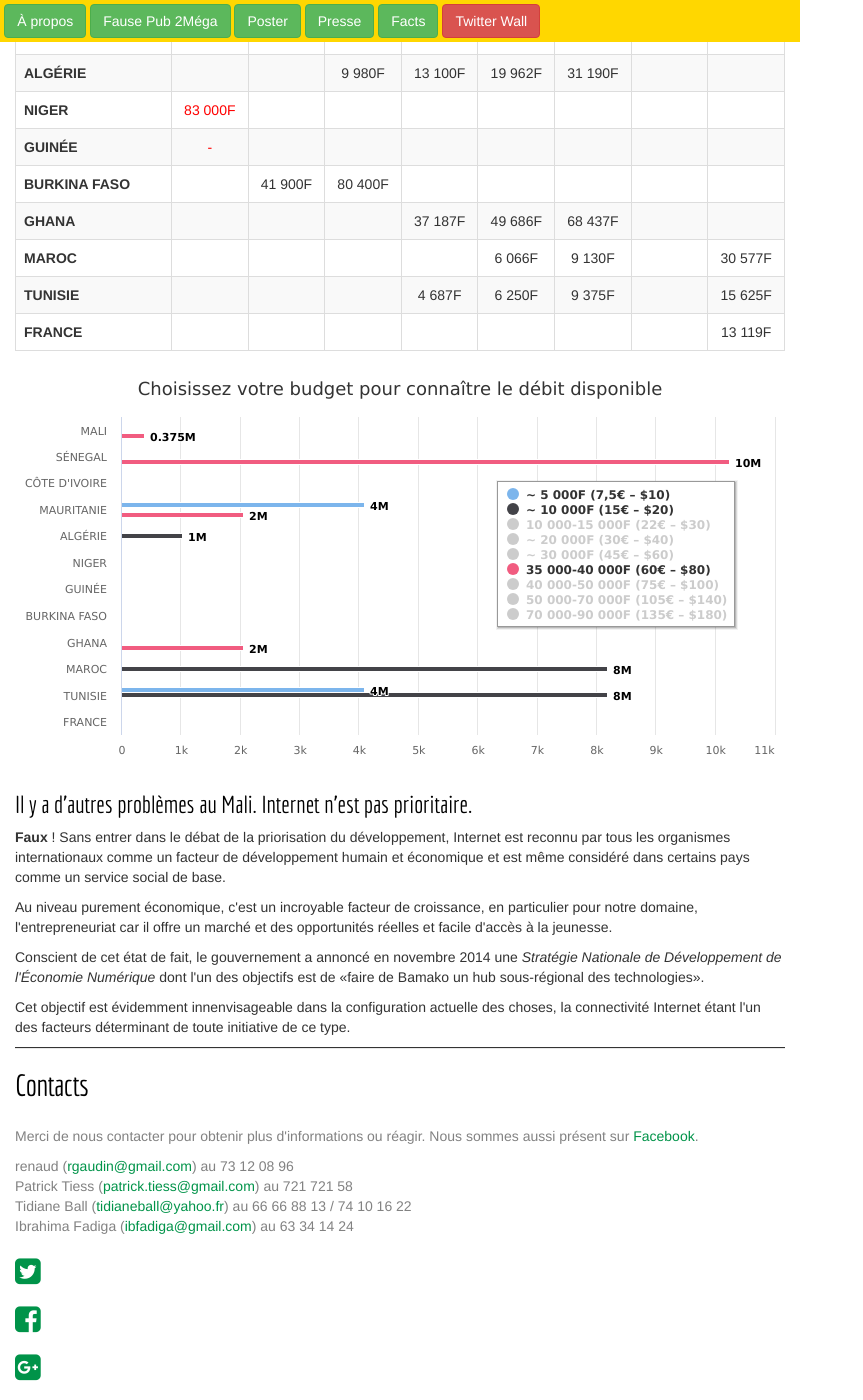
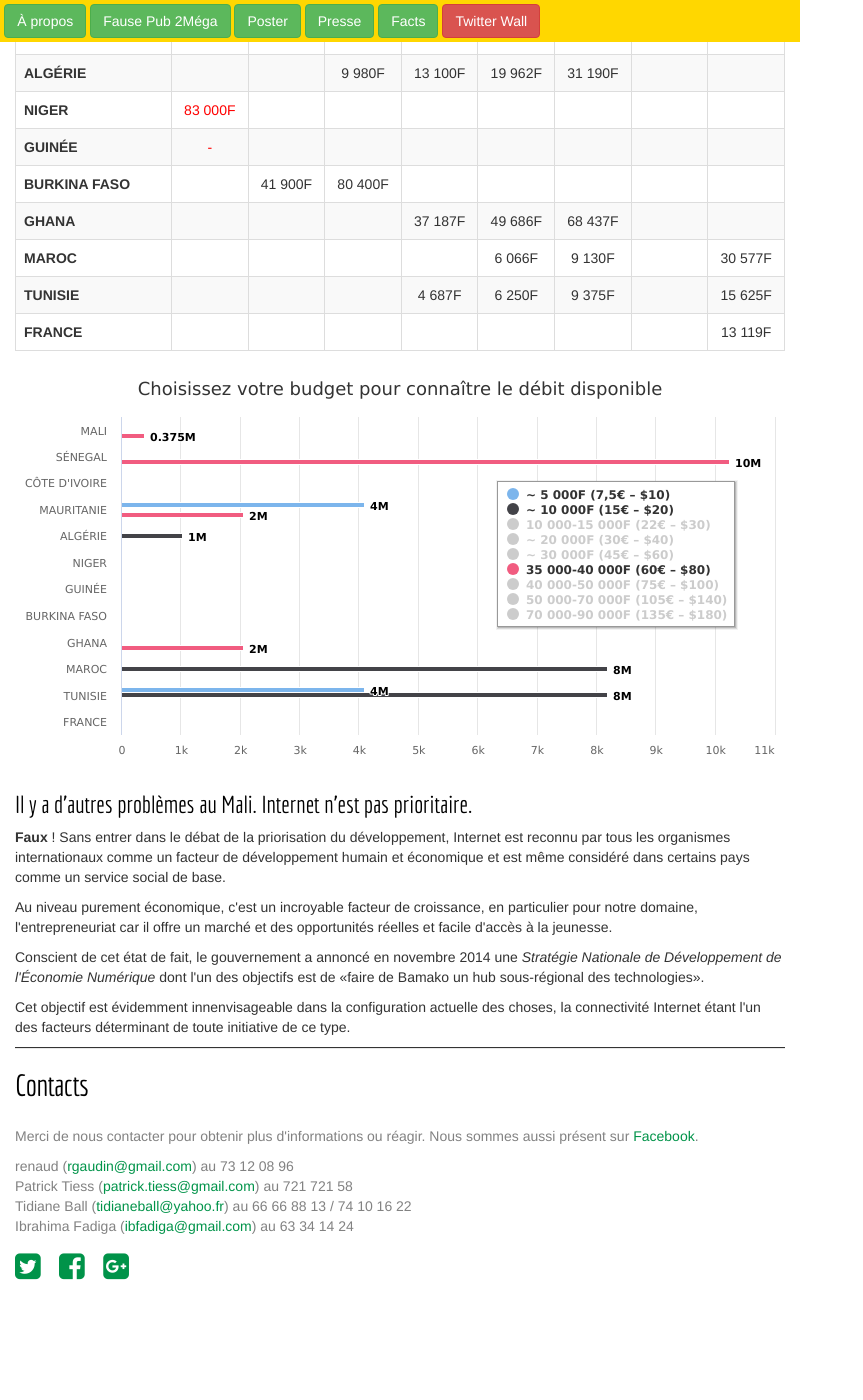
Before and after one commit to jokkolabs/m100m, a Jekyll site: the page built from index.html, in a window 1280 px wide and 1400 px high, scrolled down 2701 px. Shown: the whole window, without its empty margins (0-863 px from the left). Built offline with Jekyll 4.4.1, drawn with Linux system fonts in a browser that asks for light colours; nearby versions of some CDN libraries; after the commit the page ends 4000 px from its top, so only the background shows below that.

Commit message:
fixed inline

```diff
--- a/_layouts/default.html
+++ b/_layouts/default.html
@@ -76,8 +76,8 @@
 					content: attr(title);
 				}
 			}
-            .share { display: -moz-grid-line; list-style-type:none; font-size: 30px; margin-left: 10px; }
-            .share li{ margin: 5px}
+            .share { list-style-type:none; font-size: 30px; margin-left: 10px; }
+            .share li { margin: 5px; display: inline; }
 		</style>
 
 		<link rel="shortcut icon" href="/favicon.ico" type="image/x-icon">
```
